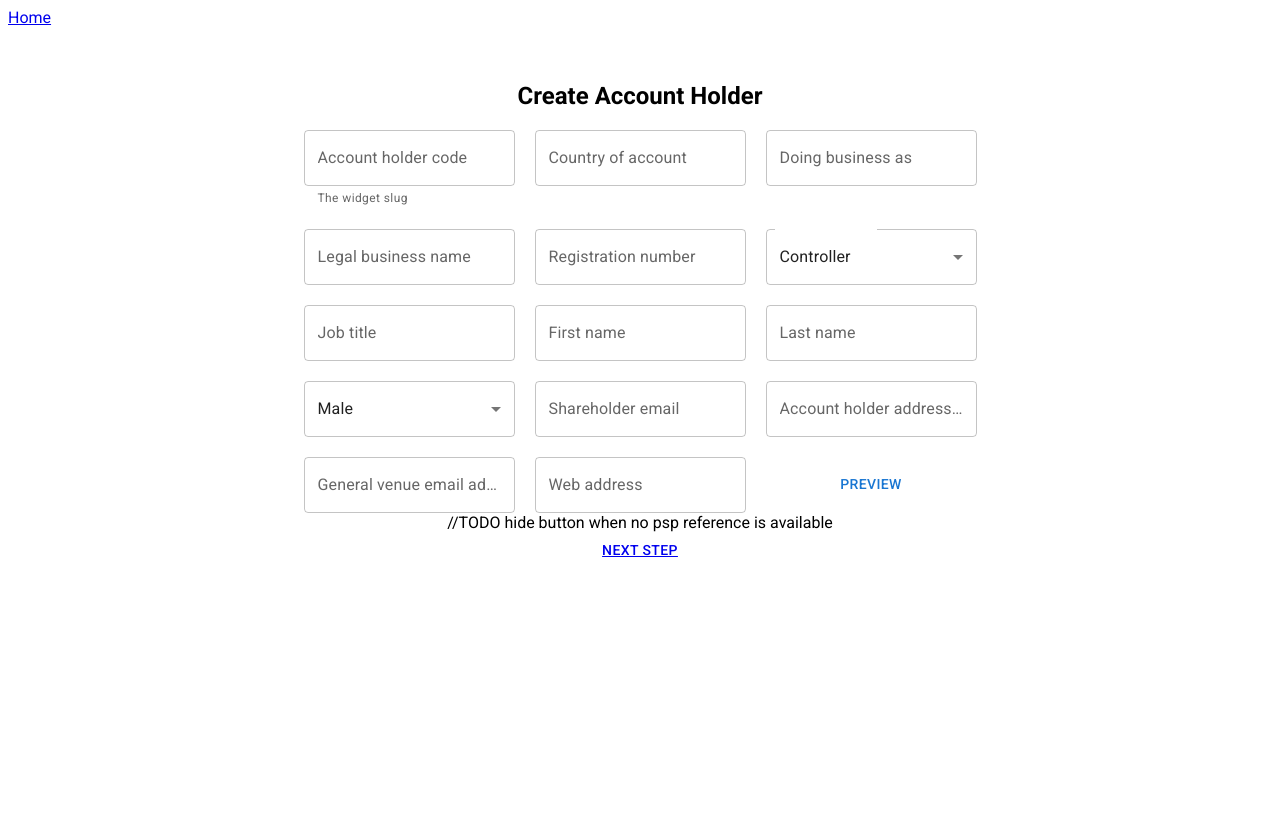
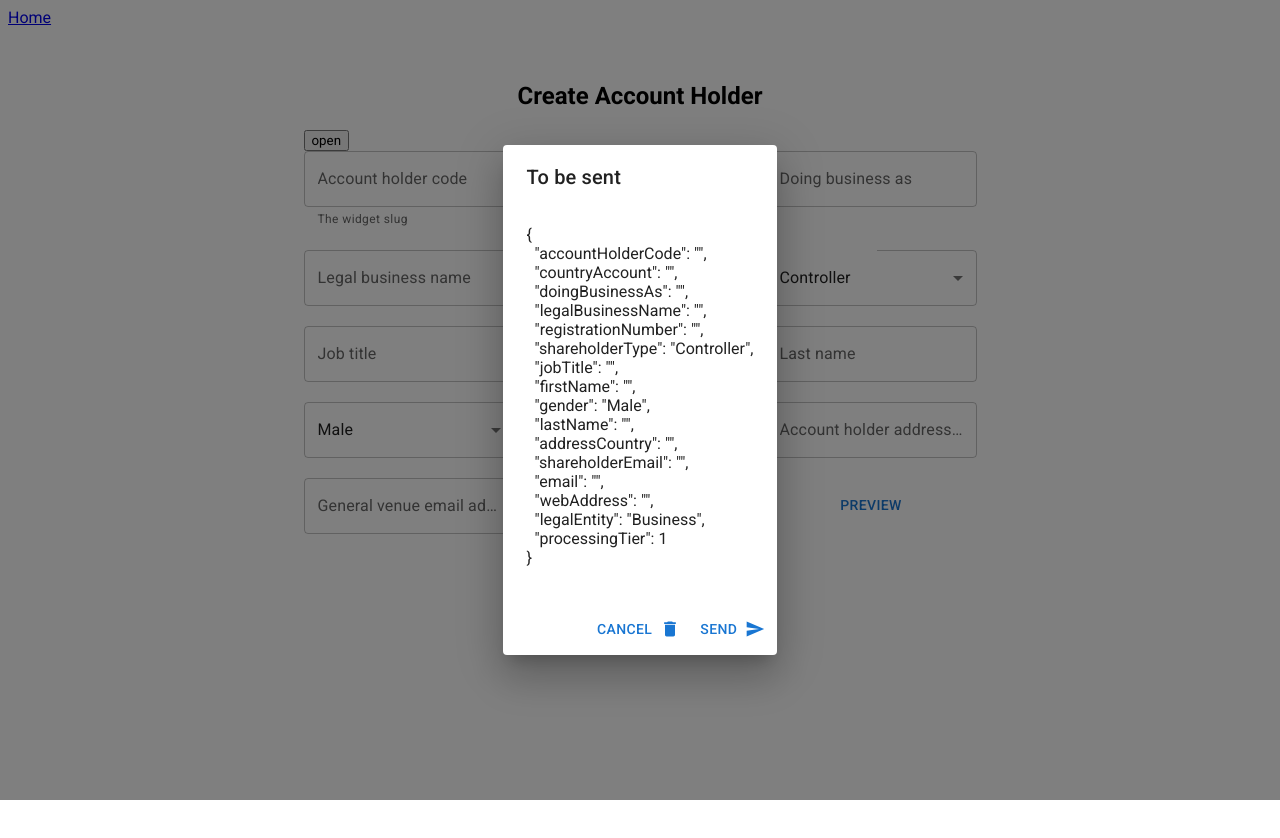
Before and after one commit to ettoma/adyen-account-creation, a React (Vite) app: page /create-account-holder in a window 1280 px wide. Shown: the top 838 px of the page. Built offline with nearby package versions, Linux system fonts and the light colour scheme.

Commit message:
implementing reducers

```diff
--- a/package.json
+++ b/package.json
@@ -12,11 +12,13 @@
     "@emotion/styled": "^11.10.0",
     "@mui/icons-material": "^5.8.4",
     "@mui/material": "^5.9.3",
+    "@reduxjs/toolkit": "^1.8.3",
     "dotenv": "^16.0.1",
     "npm": "^8.13.2",
     "react": "^18.2.0",
     "react-dom": "^18.0.0",
     "react-json-pretty": "^2.2.0",
+    "react-redux": "^8.0.2",
     "react-router": "^6.3.0",
     "react-router-dom": "^6.3.0",
     "sass": "^1.54.0",
--- a/src/App.tsx
+++ b/src/App.tsx
@@ -16,7 +16,6 @@ function App() {
           <Route path="/" element={<Home />} />
           <Route path="/create-account-holder" element={<NewAccountHolder />} />
           <Route path="/create-store" element={<NewStore />} />
-          {/* <Route path="/assign_store" element={<AssignStore />} /> */}
           <Route
             path="*"
             element={
--- a/src/http_requests/HandleSubmit.tsx
+++ b/src/http_requests/HandleSubmit.tsx
@@ -2,13 +2,13 @@ import { FormEvent } from "react";
 
 const HandleFormSubmit = (
   e: FormEvent,
-  setIsDialogOpen: Function,
+  // setIsDialogOpen: Function,
   data: object,
   setJsonData: Function
 ) => {
   e.preventDefault();
   setJsonData(JSON.stringify(data));
-  setIsDialogOpen(true);
+  // setIsDialogOpen(true);
 };
 
 const HandlePostRequest = (
@@ -24,26 +24,19 @@ const HandlePostRequest = (
     },
     body: data,
   }).then((res) =>
-    HandleResponseDisplay(
-      res,
-      res.status,
-      setJsonResponse,
-      setIsSuccess,
-      setNextPageOk
-    )
+    HandleResponseDisplay(res, setJsonResponse, setIsSuccess, setNextPageOk)
   );
 };
 
 const HandleResponseDisplay = (
   res: Response,
-  status: number,
   setJsonResponse: Function,
   setIsSuccess: Function,
   setNextPageOk: Function
 ) => {
   res.json().then((res) => {
     setJsonResponse(res);
-    if (status != 200) {
+    if (res.status != 200) {
       setIsSuccess(false);
       setNextPageOk(false);
     } else {
--- a/src/pages/NewAccountHolder.tsx
+++ b/src/pages/NewAccountHolder.tsx
@@ -23,6 +23,8 @@ import {
   TextField,
 } from "@mui/material";
 import { Delete } from "@mui/icons-material";
+import { useDispatch, useSelector } from "react-redux";
+import openSlice from "../reducer/openSlice";
 
 const NewAccountHolder = () => {
   const [accountHolderCode, setAccountHolderCode] = useState("");
@@ -40,7 +42,12 @@ const NewAccountHolder = () => {
   const [email, setEmail] = useState("");
   const [webAddress, setWebAddress] = useState("");
 
-  const [isDialogOpen, setIsDialogOpen] = useState(false);
+  // const [isDialogOpen, setIsDialogOpen] = useState(false);
+
+  //! FIX ACTIONS
+  const isDialogOpen = useSelector((state: any) => state.open.isDialogOpen);
+  const dispatch = useDispatch();
+
   const [isSnackbarOpen, setIsSnackbarOpen] = useState(false);
 
   const [isSuccess, setIsSuccess] = useState<Boolean>();
@@ -73,9 +80,11 @@ const NewAccountHolder = () => {
     <div className="main-container">
       <h2>Create Account Holder</h2>
       <div>
+        <button onClick={() => dispatch<any>(open())}>open</button>
+        {/* <button onClick={dispatch<any>(close())}>close</button> */}
         <form
           onSubmit={(e) => {
-            HandleFormSubmit(e, setIsDialogOpen, data, setJsonData);
+            HandleFormSubmit(e, data, setJsonData);
           }}
         >
           <FormControl className="main-container__form-field" fullWidth>
@@ -216,7 +225,7 @@ const NewAccountHolder = () => {
           <DialogActions>
             <Button
               onClick={() => {
-                setIsDialogOpen(false);
+                // setIsDialogOpen(false);
                 setJsonResponse(undefined);
               }}
               endIcon={<Delete />}
@@ -255,10 +264,11 @@ const NewAccountHolder = () => {
           </Alert>
         </Snackbar>
       </div>
-      //TODO hide button when no psp reference is available
-      <Button disabled={!nextPageOk}>
-        <Link to="/create-store">Next step</Link>
-      </Button>
+      <div hidden={!nextPageOk}>
+        <Button>
+          <Link to="/create-store">Next step</Link>
+        </Button>
+      </div>
     </div>
   );
 };
--- /dev/null
+++ b/src/reducer/openSlice.tsx
@@ -0,0 +1,16 @@
+import { createSlice } from "@reduxjs/toolkit";
+
+const openSlice = createSlice({
+  name: "open",
+  initialState: {
+    isDialogOpen: true,
+  },
+  reducers: {
+    open: (state: { isDialogOpen: boolean }, action: { payload: true }) => {
+      state.isDialogOpen = action.payload;
+    },
+  },
+});
+
+export const { open } = openSlice.actions;
+export default openSlice.reducer;
--- /dev/null
+++ b/src/reducer/store.tsx
@@ -0,0 +1,8 @@
+import { configureStore } from "@reduxjs/toolkit";
+import openSlice from "./openSlice";
+
+export default configureStore({
+  reducer: {
+    open: openSlice,
+  },
+});
```
Also changed, not shown: src/main.tsx (+5 -3 lines), 1 other file (tests, documents, lock files or other folders).
